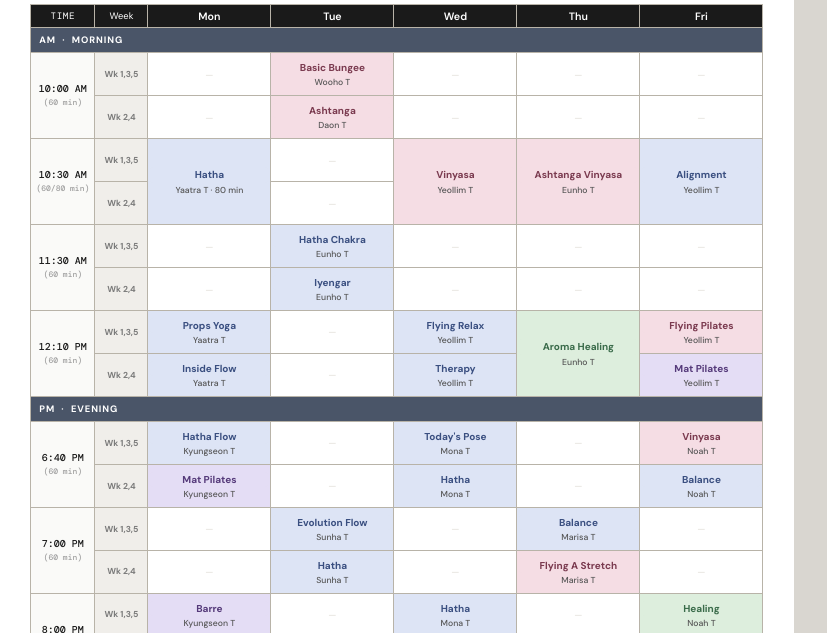
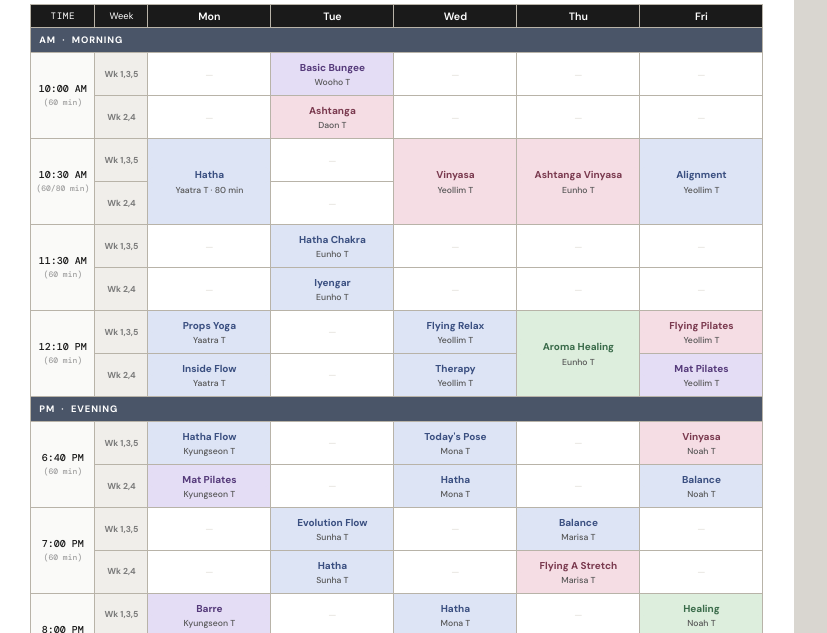
Before and after one commit to piercepark/after-yoga-collaboration, a plain HTML site: page foreign-guide/timetable-october-yoga-en.html in a window 1280 px wide. Shown: the part 153-786 px from the top of the page, without its empty margins (0-827 px from the left). Drawn offline with nearby package versions, Linux system fonts and the light colour scheme.

Commit message:
publish: foreign-guide/timetable-october-yoga-en.html (2026-09-29 11:34)

```diff
--- a/foreign-guide/timetable-october-yoga-en.html
+++ b/foreign-guide/timetable-october-yoga-en.html
@@ -474,7 +474,7 @@
             <td class="tc" rowspan="2">10:00 AM<span class="dur">(60 min)</span></td>
             <td class="wc">Wk 1,3,5</td>
             <td class="cc"><span class="empty">—</span></td>
-            <td class="cc"><span class="cb c-lv4">Basic Bungee</span><span class="inst">Wooho T</span></td>
+            <td class="cc"><span class="cb c-lv3">Basic Bungee</span><span class="inst">Wooho T</span></td>
             <td class="cc"><span class="empty">—</span></td>
             <td class="cc"><span class="empty">—</span></td>
             <td class="cc"><span class="empty">—</span></td>
```
